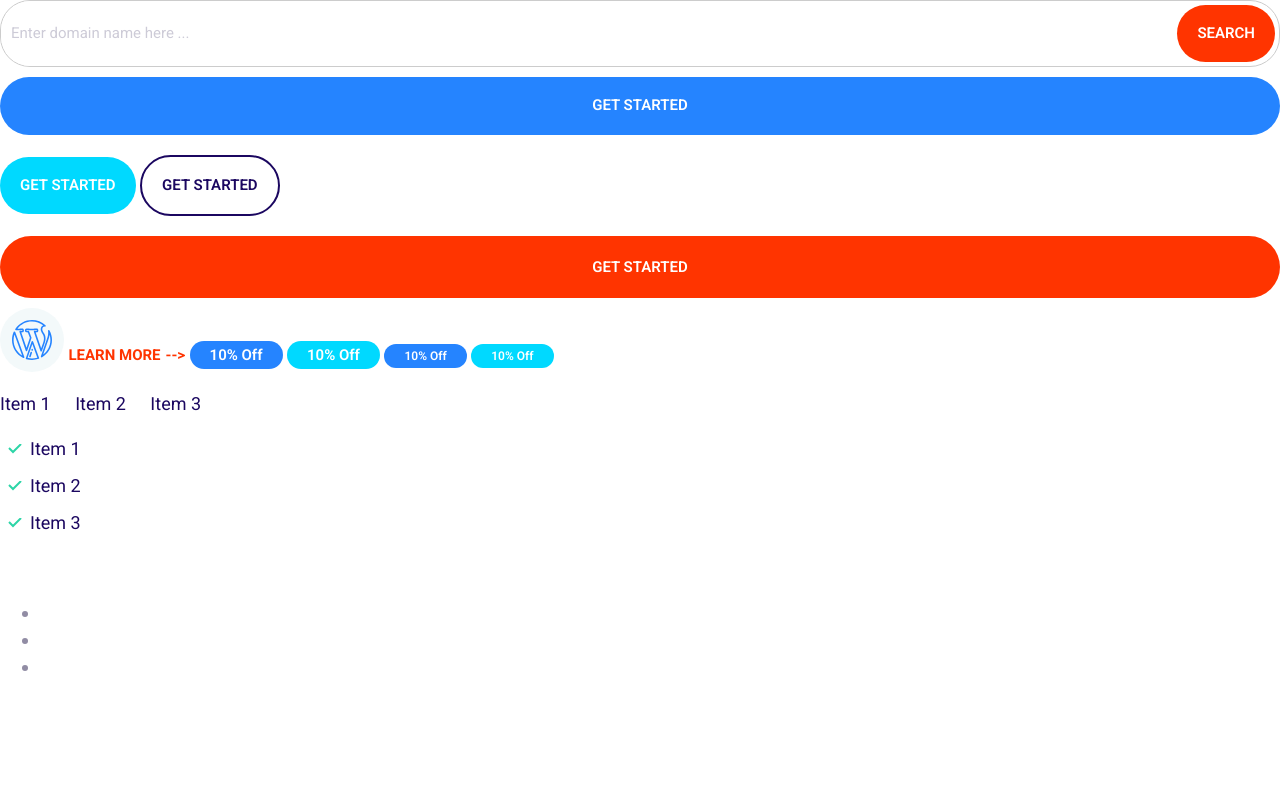
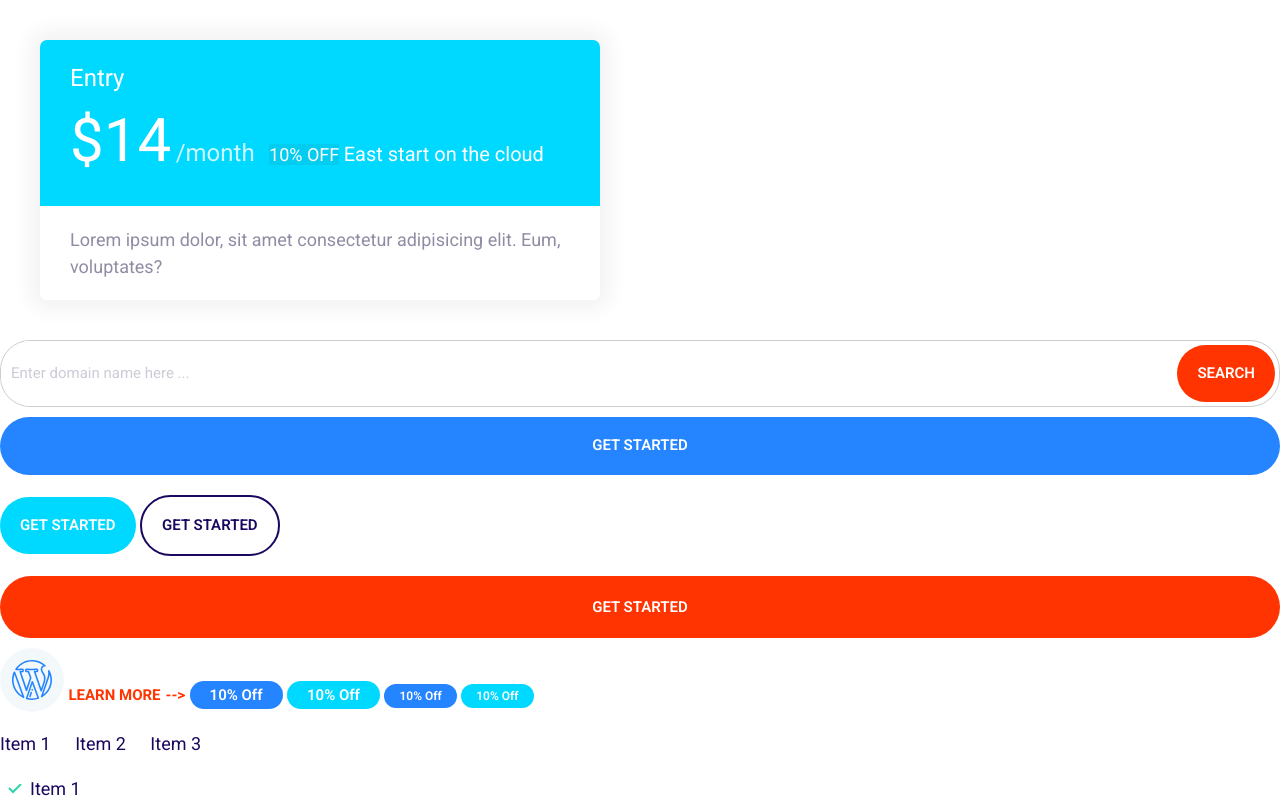
Before and after one commit to pedrobc49/website-project, a plain HTML site: page index.html in a window 1280 px wide. Shown: the top 805 px of the page. Drawn offline with Linux system fonts and the light colour scheme.

Commit message:
Define plans in progress

```diff
--- a/css/main.css
+++ b/css/main.css
@@ -126,6 +126,7 @@ a {
 
 .bagde--small {
   font-size: 1.6rem;
+  padding: 0.5rem 1.5rem;
 }
 
 @media screen and (min-width: 1024px) {
@@ -252,7 +253,7 @@ a {
   display: inline-block;
 }
 
-@media screen and (min-width: 1024px){
+@media screen and (min-width: 1024px) {
   .btn {
     font-size: 1.5rem;
   }
@@ -270,8 +271,8 @@ a {
 }
 
 ::placeholder {
-/* A pseudo rule for style the placeholder */
-color: #cdcbd7;
+  /* A pseudo rule for style the placeholder */
+  color: #cdcbd7;
 }
 
 .input-group {
@@ -290,9 +291,60 @@ color: #cdcbd7;
   margin: 4px;
 }
 
-
-@media screen and (min-width: 1024px){
+@media screen and (min-width: 1024px) {
   .input {
     font-size: 1.5rem;
   }
 }
+
+/* Cards */
+
+.card {
+  border-radius: 7px;
+  box-shadow: 0 0 20px 10px #f3f3f3;
+  overflow: hidden;
+}
+
+.card__header,
+.card__body {
+  padding: 2rem 3rem;
+}
+
+.card--primary .card__header {
+  background: var(--color-primary);
+  color: white;
+}
+
+.card--secondary .card__header {
+  background: var(--color-secondary);
+  color: white;
+}
+
+.card--secondary .badge--secondary {
+  background: #02cdf1;
+}
+
+/* Plans */
+
+.plan__name {
+  color: #fff;
+  margin: 0;
+  font-weight: 500;
+  font-size: 2.4rem;
+}
+
+.plan__price {
+  font-size: 6rem;
+}
+
+.plan__billing-cycle {
+  font-size: 2.4rem;
+  font-weight: 300;
+  opacity: 0.8;
+  margin-right: 1rem;
+}
+
+.plan__description {
+  font-size: 2rem;
+  font-weight: 300;
+}
--- a/index.html
+++ b/index.html
@@ -16,6 +16,24 @@
   </head>
 
   <body>
+    <div style="width: 50%; padding: 4rem">
+      <div class="plan">
+        <div class="card card--secondary">
+          <header class="card__header">
+            <h3 class="plan__name">Entry</h3>
+            <span class="plan__price">$14</span>
+            <span class="plan__billing-cycle">/month</span>
+            <span class="badge badge--secondary badge--small">10% OFF</span>
+            <span class="plan__description">East start on the cloud</span>
+          </header>
+          <div class="card__body">
+            Lorem ipsum dolor, sit amet consectetur adipisicing elit. Eum,
+            voluptates?
+          </div>
+        </div>
+      </div>
+    </div>
+
     <div class="input-group">
       <input
         type="text"
```
